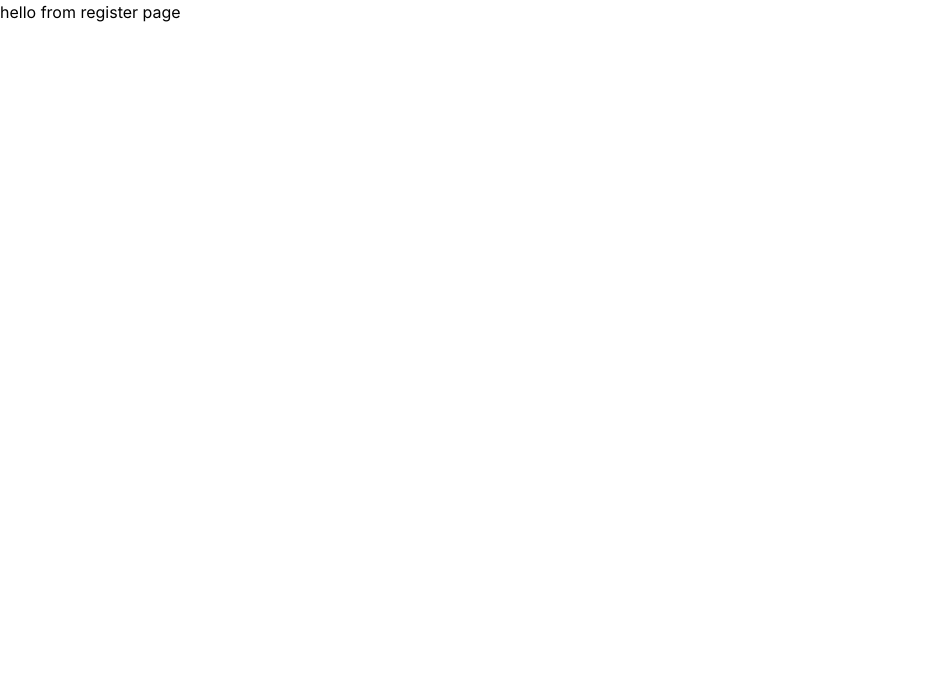
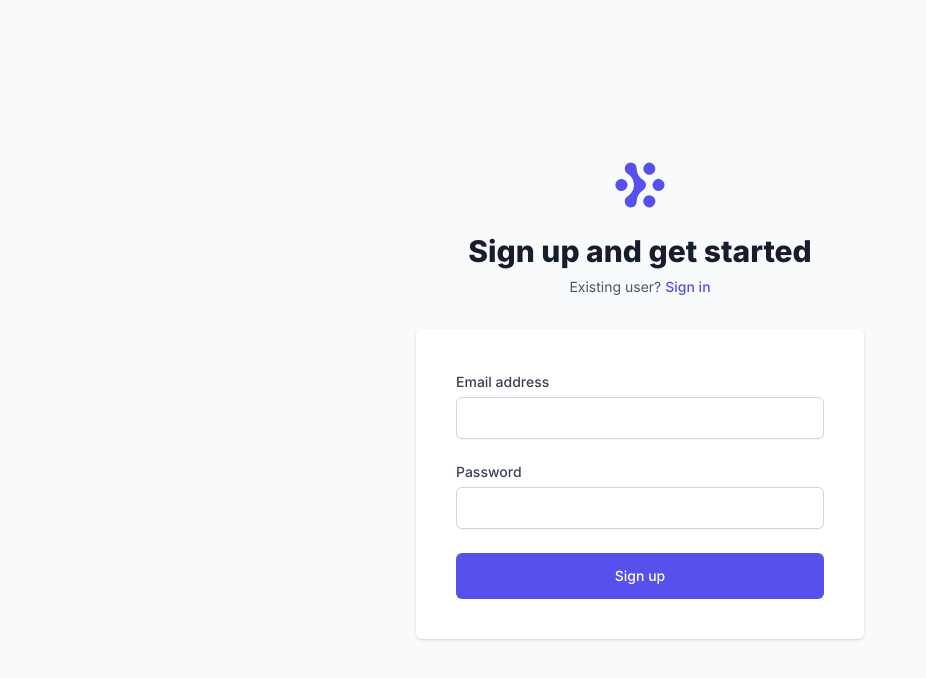
Before and after one commit to abeidahmed/book-review-app, a React (Create React App) app in the folder client/: page /sign_up in a window 1280 px wide. Shown: the top 678 px of the page, without its empty margins (0-926 px from the left). Built offline with nearby package versions, Linux system fonts and the light colour scheme.

Commit message:
Create sign up page

```diff
--- /dev/null
+++ b/client/src/views/register/components/form.js
@@ -0,0 +1,39 @@
+import React from "react";
+
+const Form = () => {
+  return (
+    <form>
+      <div>
+        <label htmlFor="signup_email" className="text-sm text-gray-700 font-medium">
+          Email address
+        </label>
+        <input
+          id="signup_email"
+          name="email"
+          aria-label="Email address"
+          type="email"
+          className="mt-1 block w-full px-3 py-2 rounded-md border border-gray-300 shadow-sm placeholder-gray-500 text-gray-900 focus:outline-none focus:shadow-outline-blue focus:border-blue-300"
+        />
+      </div>
+      <div className="mt-5">
+        <label htmlFor="signup_password" className="text-sm text-gray-700 font-medium">
+          Password
+        </label>
+        <input
+          id="signup_password"
+          name="password"
+          aria-label="Password"
+          type="password"
+          className="mt-1 block w-full px-3 py-2 rounded-md border border-gray-300 shadow-sm placeholder-gray-500 text-gray-900 focus:outline-none focus:shadow-outline-blue focus:border-blue-300"
+        />
+      </div>
+      <div className="mt-6">
+        <button className="block w-full flex justify-center py-2 px-4 border border-transparent text-sm leading-7 font-medium rounded-md text-white bg-indigo-600 hover:bg-indigo-500 focus:outline-none focus:border-indigo-700 focus:shadow-outline-indigo active:bg-indigo-700 transition duration-150 ease-in-out">
+          Sign up
+        </button>
+      </div>
+    </form>
+  );
+};
+
+export default Form;
--- /dev/null
+++ b/client/src/views/register/components/header.js
@@ -0,0 +1,25 @@
+import React from "react";
+import { Link } from "react-router-dom";
+import Logo from "assets/logo/logo-mark.svg";
+
+const Header = () => {
+  return (
+    <div>
+      <img className="mx-auto h-12 w-auto" src={Logo} alt="Workflow" />
+      <h2 className="mt-6 text-center text-3xl leading-9 font-extrabold text-gray-900">
+        Sign up and get started
+      </h2>
+      <p class="mt-2 text-center text-sm leading-5 text-gray-600">
+        Existing user?{" "}
+        <Link
+          to="/login"
+          class="font-medium text-indigo-600 hover:text-indigo-500 focus:outline-none focus:underline transition ease-in-out duration-150"
+        >
+          Sign in
+        </Link>
+      </p>
+    </div>
+  );
+};
+
+export default Header;
--- a/client/src/views/register/index.js
+++ b/client/src/views/register/index.js
@@ -1,9 +1,16 @@
 import React from "react";
+import Form from "./components/form";
+import Header from "./components/header";
 
 export default function Register() {
   return (
-    <div>
-      <h1>hello from register page</h1>
+    <div className="min-h-screen flex items-center justify-center bg-gray-50 py-12 px-4 sm:px-6 lg:px-8">
+      <div className="max-w-md w-full">
+        <Header />
+        <div className="mt-8 p-10 bg-white rounded-md shadow">
+          <Form />
+        </div>
+      </div>
     </div>
   );
 }
```
